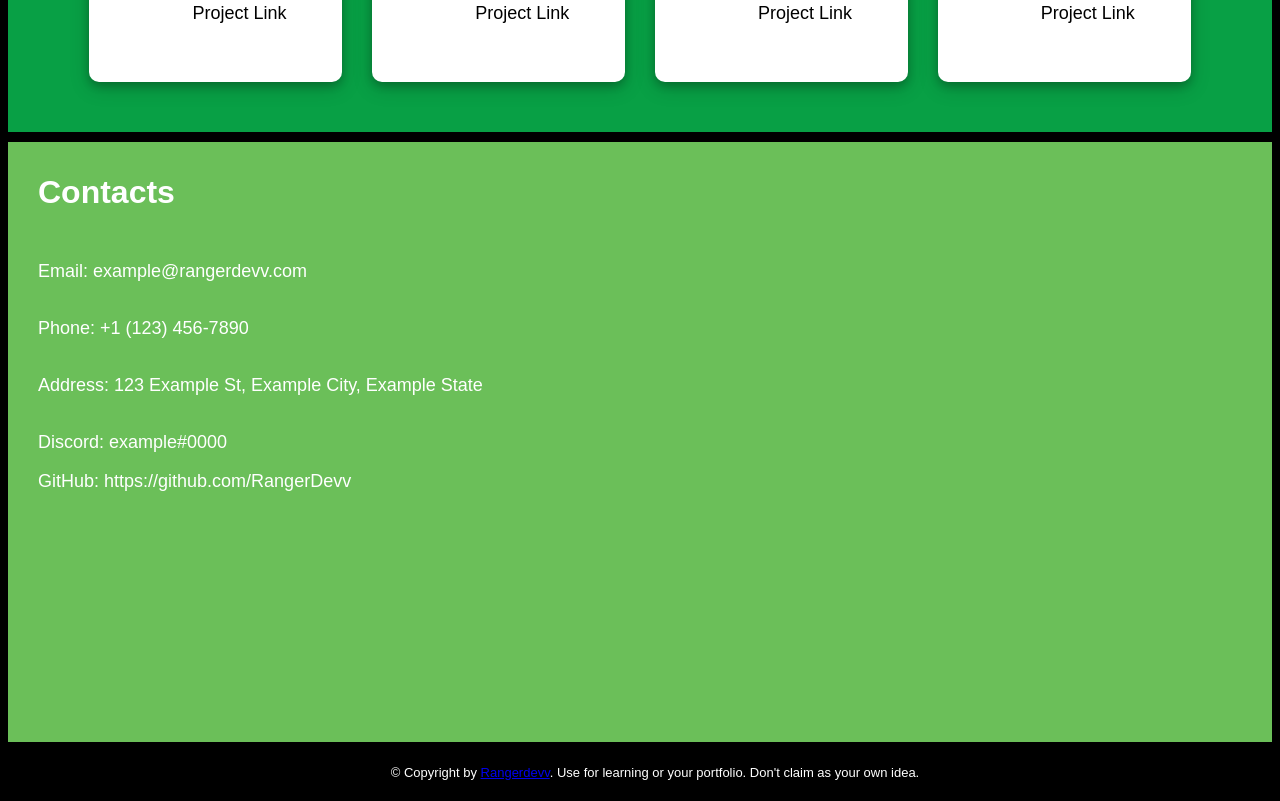
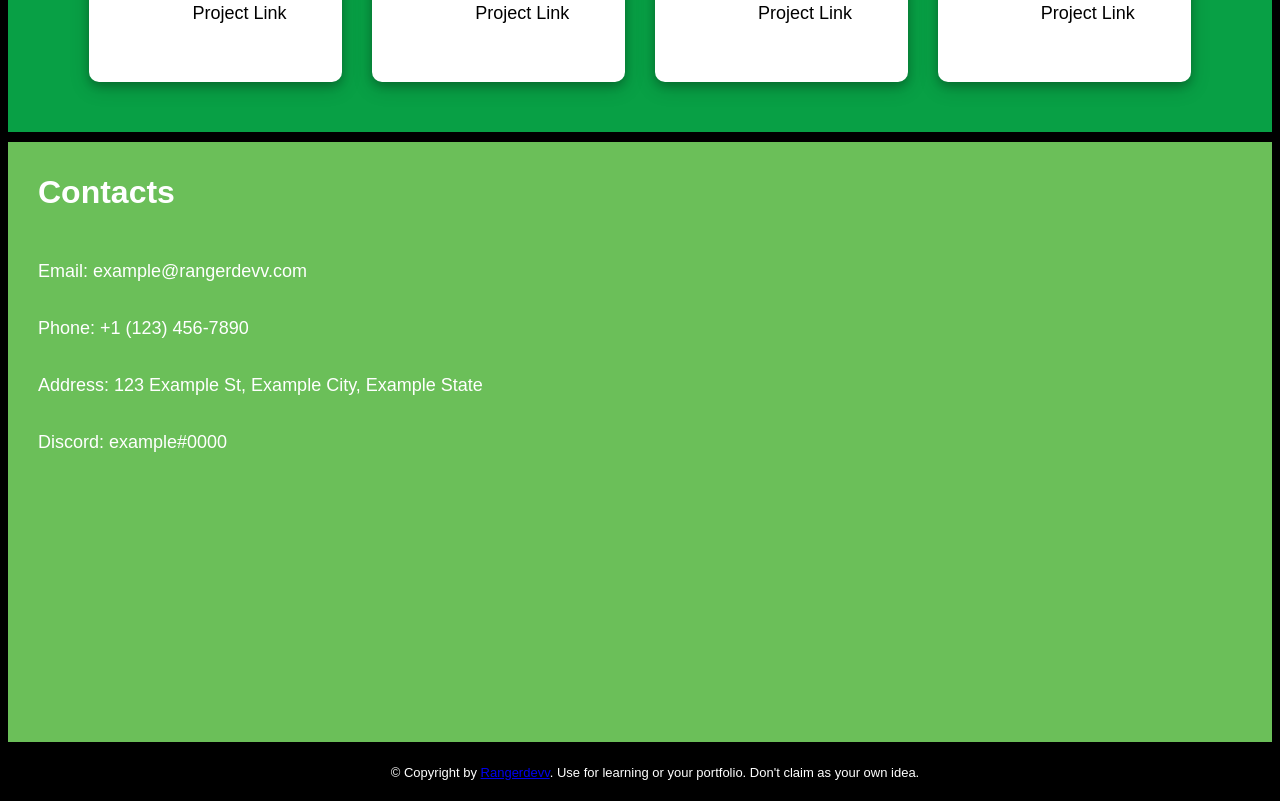
Before and after one commit to RangerDevv/Portfolio-Templete-Website, a website built with Vite: page index.html in a window 1280 px wide. Shown: the part 1739-2540 px from the top of the page. Built offline with nearby package versions, Linux system fonts and the light colour scheme.

Commit message:
Concats Page

```diff
--- a/index.html
+++ b/index.html
@@ -53,7 +53,6 @@
           <p id="CardText">Phone: +1 (123) 456-7890</p>
           <p id="CardText">Address: 123 Example St, Example City, Example State</p>
           <p id="CardText">Discord: example#0000</p>
-          <a href="https://github.com/RangerDevv" id="CardText">GitHub: https://github.com/RangerDevv</a>
         </div>
         <div class="CopyRight">
           <p>© Copyright by <a href="https://rangerdevv.github.io">Rangerdevv</a>. Use for learning or your portfolio. Don't claim as your own idea.</p>
```
